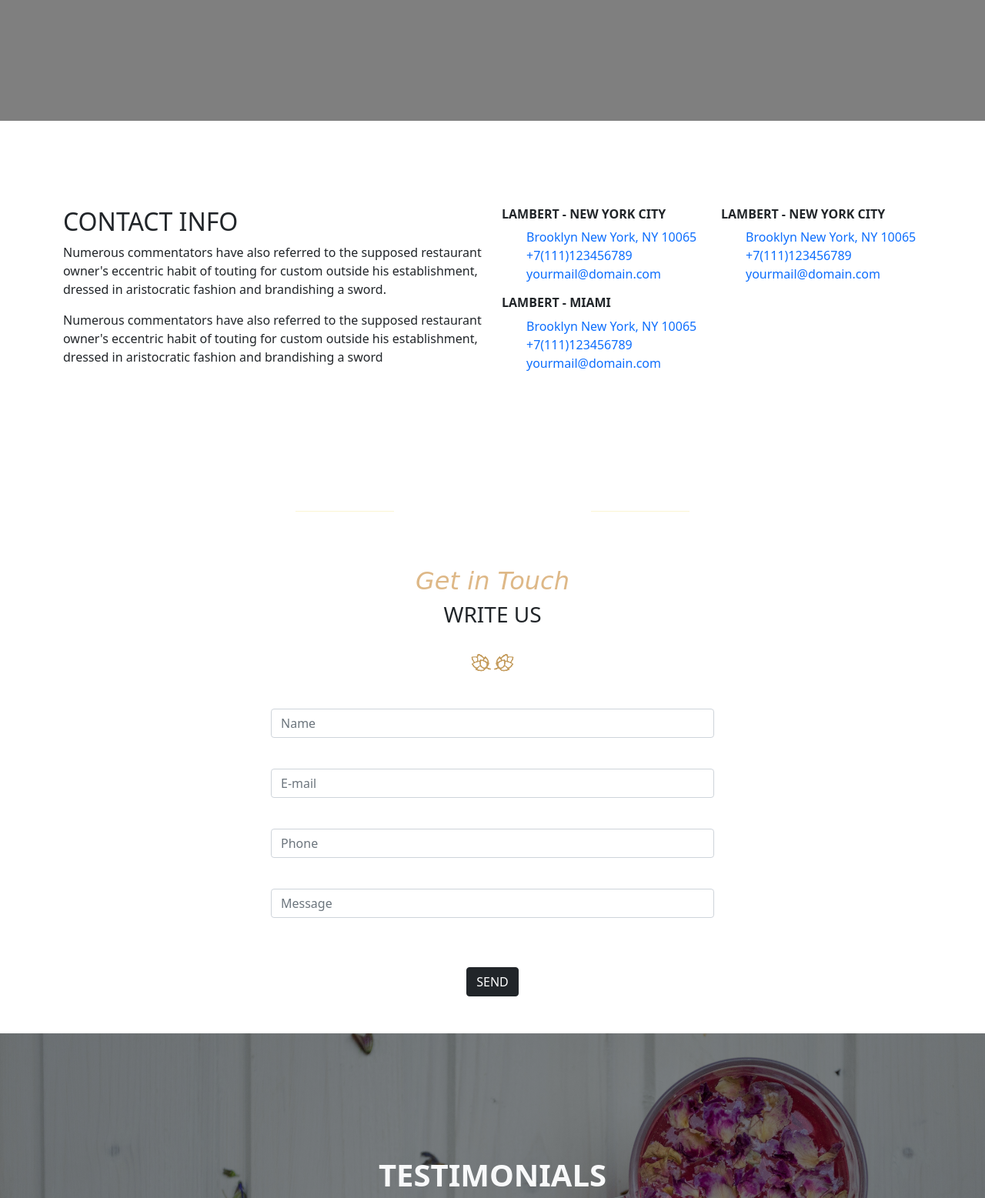
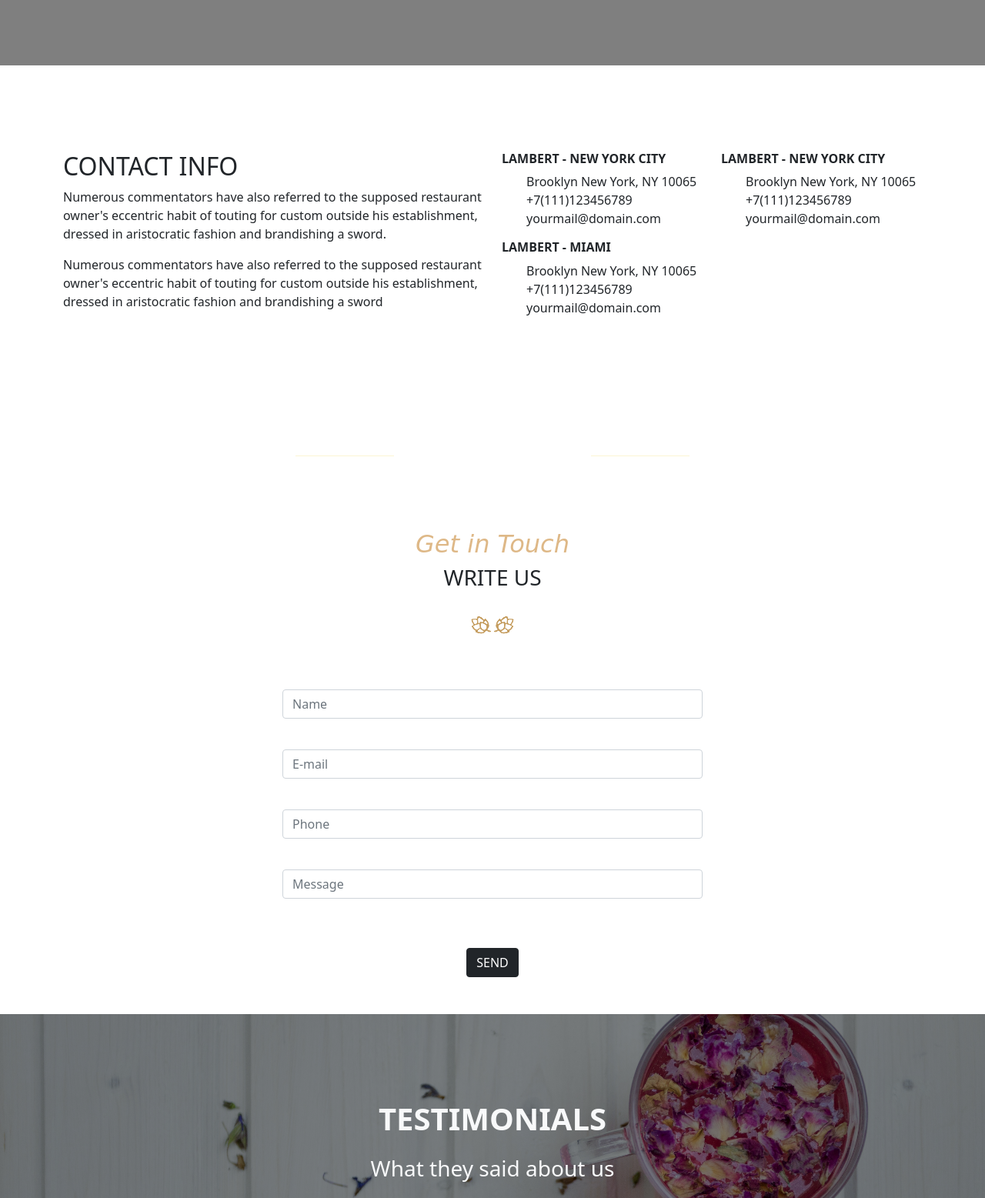
Before and after one commit to Bably15/restaurant-landing-page, a plain HTML site: page index.html in a window 1280 px wide. Shown: the part 9811-11368 px from the top of the page at 77% size. Drawn offline with nearby package versions, Linux system fonts and the light colour scheme.

Commit message:
contact info section modified

```diff
--- a/index.html
+++ b/index.html
@@ -569,12 +569,14 @@
                             dressed in aristocratic fashion and brandishing a
                             sword
                         </p>
-                    </div>
                         <div class="bold-separator">
                             <span></span>
                         </div>
-                    <div class="row">
-                        <div class="col-12 col-lg-6 py-5">
+                    </div>
+                </div>
+
+                <div class="row g-5">
+                    <div class="col-12 col-lg-6">
                         <h2 class="fs-5">BOOK A TABLE</h2>
                         <form>
                             <div class="mb-3">
@@ -631,7 +633,7 @@
                             </div>
                         </form>
                     </div>
-                        <div class="col-12 col-lg-6 py-5">
+                    <div class="col-12 col-lg-6">
                         <h2 class="fs-5">CONTACT DETAILS</h2>
                         <form>
                             <div class="mb-3">
@@ -688,11 +690,12 @@
                             </div>
                         </form>
                     </div>
-                        <div class="d-grid gap-2 col-2 mx-auto">
+                </div>
+                <div class="row g-4 mt-4">
+                    <div class="col-12 text-center">
                         <button class="btn btn-dark" type="button">
                             Make a Reservation
                         </button>
-                        </div>
                     </div>
                 </div>
             </div>
@@ -708,7 +711,7 @@
                 </div>
             </div>
         </div>
-        <div class="container-fluid contact-info container-padding">
+        <div class="container-fluid container-padding">
             <div class="container">
                 <div class="row">
                     <div class="col-12 col-lg-6">
@@ -734,22 +737,22 @@
                         <ul>
                             <li class="list-unstyled">
                                 <a
-                                    href="http://lambert.kwst.net/site/onepage-slidershow.html#"
-                                    style="text-decoration: none"
+                                    href="http://lambert.kwst.net/site/onepage-slidershow.html# "
+                                    class="text-decoration-none link-dark"
                                     >Brooklyn New York, NY 10065</a
                                 >
                             </li>
                             <li class="list-unstyled">
                                 <a
                                     href="http://lambert.kwst.net/site/onepage-slidershow.html#"
-                                    style="text-decoration: none"
+                                    class="text-decoration-none link-dark"
                                     >+7(111)123456789
                                 </a>
                             </li>
                             <li class="list-unstyled">
                                 <a
                                     href="http://lambert.kwst.net/site/onepage-slidershow.html#"
-                                    style="text-decoration: none"
+                                    class="text-decoration-none link-dark"
                                     >yourmail@domain.com</a
                                 >
                             </li>
@@ -759,21 +762,21 @@
                             <li class="list-unstyled">
                                 <a
                                     href="http://lambert.kwst.net/site/onepage-slidershow.html#"
-                                    style="text-decoration: none"
+                                    class="text-decoration-none link-dark"
                                     >Brooklyn New York, NY 10065</a
                                 >
                             </li>
                             <li class="list-unstyled">
                                 <a
                                     href="http://lambert.kwst.net/site/onepage-slidershow.html#"
-                                    style="text-decoration: none"
+                                    class="text-decoration-none link-dark"
                                     >+7(111)123456789
                                 </a>
                             </li>
                             <li class="list-unstyled">
                                 <a
                                     href="http://lambert.kwst.net/site/onepage-slidershow.html#"
-                                    style="text-decoration: none"
+                                    class="text-decoration-none link-dark"
                                     >yourmail@domain.com</a
                                 >
                             </li>
@@ -786,21 +789,21 @@
                             <li class="list-unstyled">
                                 <a
                                     href="http://lambert.kwst.net/site/onepage-slidershow.html#"
-                                    style="text-decoration: none"
+                                    class="text-decoration-none link-dark"
                                     >Brooklyn New York, NY 10065</a
                                 >
                             </li>
                             <li class="list-unstyled">
                                 <a
                                     href="http://lambert.kwst.net/site/onepage-slidershow.html#"
-                                    style="text-decoration: none"
+                                    class="text-decoration-none link-dark"
                                     >+7(111)123456789
                                 </a>
                             </li>
                             <li class="list-unstyled">
                                 <a
                                     href="http://lambert.kwst.net/site/onepage-slidershow.html#"
-                                    style="text-decoration: none"
+                                    class="text-decoration-none link-dark"
                                     >yourmail@domain.com</a
                                 >
                             </li>
@@ -815,16 +818,14 @@
         <!-- contact information -->
         <div class="container-fluid text-center mb-5">
             <div class="container">
-                <div class="row">
+                <div class="row justify-content-center g-4">
                     <div class="col-12">
                         <h2 class="heading-h2">Get in Touch</h2>
                         <h3>WRITE US</h3>
+                        <img class="my-4" src="./separator.png" alt="" />
                     </div>
-                    <div class="color-separator py-4">
-                        <img src="./separator.png" alt="" />
-                    </div>
-
-                    <form class="mx-auto" style="width: 600px">
+                    <div class="col-12 col-md-10 col-lg-6">
+                        <form>
                             <div class="mb-3">
                                 <label
                                     for="exampleInputDate1"
@@ -884,8 +885,15 @@
                     </div>
                 </div>
             </div>
+        </div>
         <!-- testimonials -->
-        <div class="container-fluid text-center text-light testimonials">
+        <div
+            class="
+                container-fluid container-padding
+                text-center text-light
+                testimonials
+            "
+        >
             <div class="container">
                 <div class="row">
                     <div class="col-12">
--- a/style.css
+++ b/style.css
@@ -79,11 +79,8 @@
         url(./assets/images/neven-krcmarek-l9t8O7S7s18-unsplash.jpg);
     background-position: center;
     background-size: cover;
-    padding: 10rem;
 }
-.testimonials h3 {
-    font-family: "cursive";
-}
+
 .bold-separator {
     float: left;
     width: 100%;
```
Lines whose indentation alone changed are shown as unchanged.
